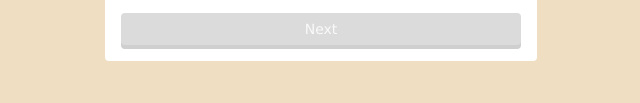
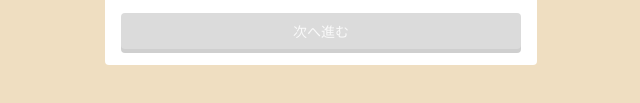
Before and after one commit to kanicha/Covid-19Quiz_For-Javascript, a plain HTML site: page index.html in a window 1280 px wide. Shown: the part 223-326 px from the top of the page, 319-959 px from the left. Drawn offline with Linux system fonts and the light colour scheme.

Commit message:
微修正

```diff
--- a/index.html
+++ b/index.html
@@ -9,7 +9,7 @@
     <section class="container">
         <p id = "question"></p>
         <ul id = "choices"></ul>
-        <div id = "btn" class="disabled"> Next </div>
+        <div id = "btn" class="disabled"> 次へ進む </div>
         <section id = "result" class="hidden">
             <p></p>
             <a href = "">もういっかいやる?</a>
```
